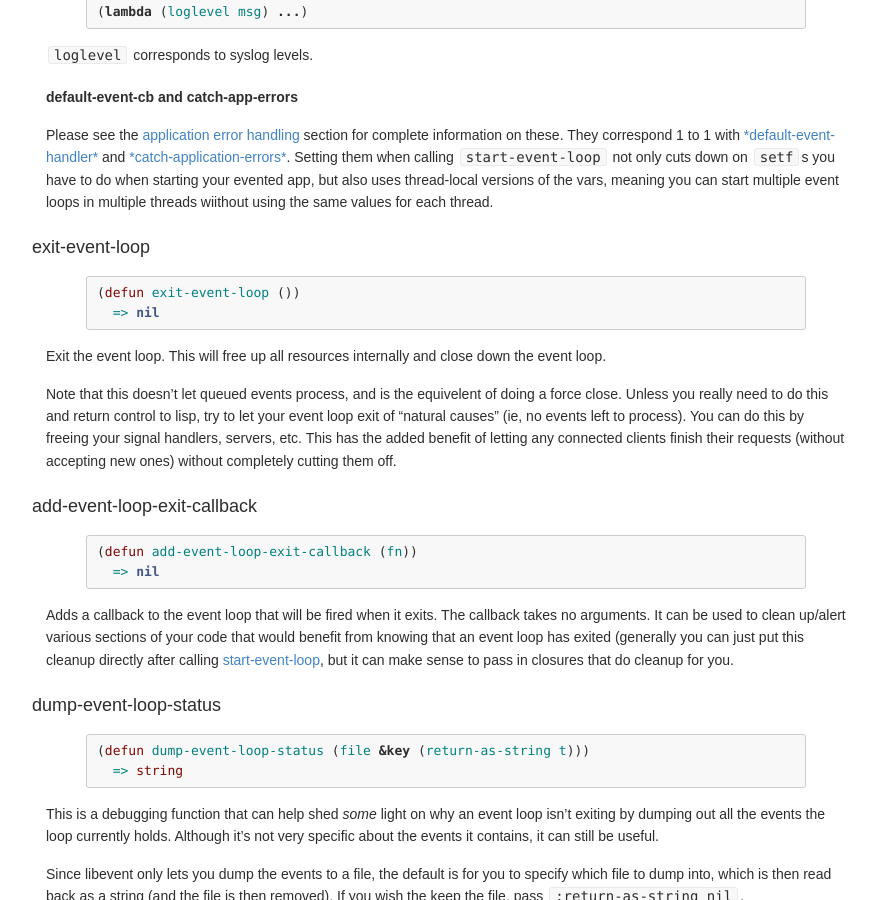
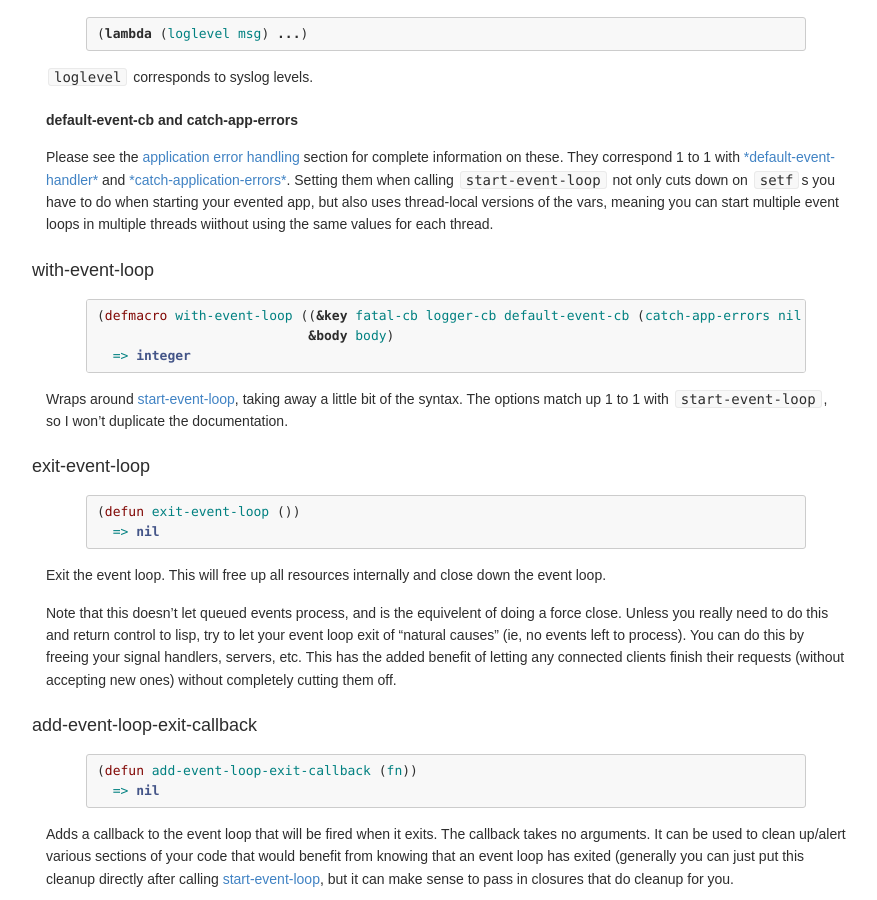
Before and after one commit to orthecreedence/cl-async, a Jekyll site: the page built from base.md, in a window 1280 px wide and 900 px high, scrolled down 884 px. Shown: the whole window, without its empty margins (194-1071 px from the left). Built offline with Jekyll 4.4.1, drawn with Linux system fonts in a browser that asks for light colours; Markdown is read by kramdown in place of the engine named in the settings.

Commit message:
adding with-event-loop

```diff
--- a/base.md
+++ b/base.md
@@ -10,6 +10,7 @@ This section describes the base functions for cl-async and also the low-level
 conditions it uses.
 
 - [start-event-loop](#start-event-loop) _function_
+- [with-event-loop](#with-event-loop) _macro_
 - [exit-event-loop](#exit-event-loop) _function_
 - [add-event-loop-exit-callback](#add-event-loop-exit-callback) _function_
 - [dump-event-loop-status](#dump-event-loop-status) _function_
@@ -72,6 +73,18 @@ calling `start-event-loop` not only cuts down on `setf`s you have to do when
 starting your evented app, but also uses thread-local versions of the vars,
 meaning you can start multiple event loops in multiple threads wiithout using
 the same values for each thread.
+
+<a id="with-event-loop"></a>
+### with-event-loop
+{% highlight cl %}
+(defmacro with-event-loop ((&key fatal-cb logger-cb default-event-cb (catch-app-errors nil catch-app-errors-supplied-p))
+                           &body body)
+  => integer
+{% endhighlight %}
+
+Wraps around [start-event-loop](#start-event-loop), taking away a little bit of
+the syntax. The options match up 1 to 1 with `start-event-loop`, so I won't
+duplicate the documentation.
 
 <a id="exit-event-loop"></a>
 ### exit-event-loop
```
